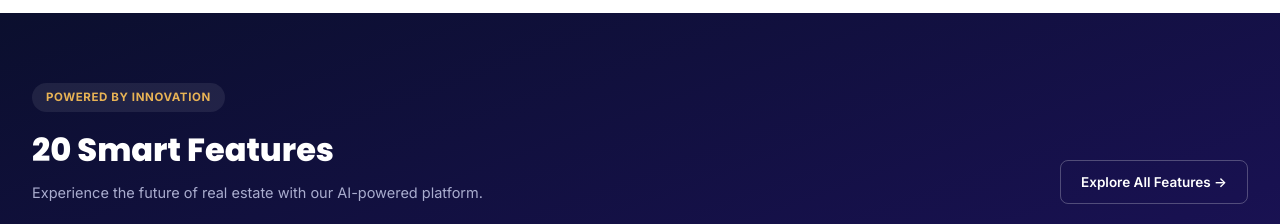
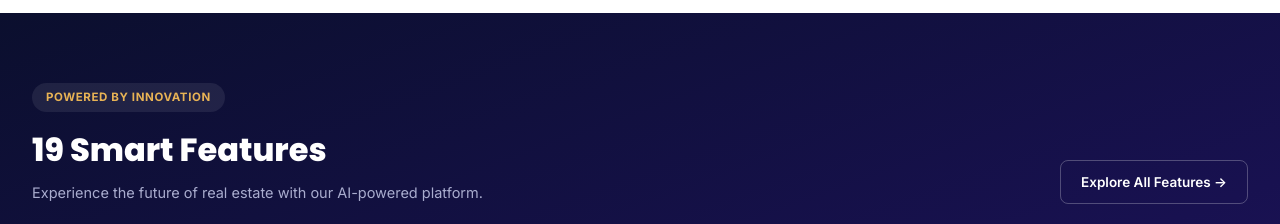
Before and after one commit to maaSantoshiConstructions/construction-frontend, a React (Vite) app: page / in a window 1280 px wide. Shown: the part 1060-1284 px from the top of the page. Built offline with nearby package versions, Linux system fonts and the light colour scheme; no server answers.

Commit message:
feat: integrate AI Follow-up automation with role-based access control and toggle local proxy settings

```diff
--- a/src/components/home/SmartFeatures.jsx
+++ b/src/components/home/SmartFeatures.jsx
@@ -49,19 +49,24 @@ export default function SmartFeatures() {
     { to: dashboardPath, icon: LuUser, label: 'Owner Dashboard' },
   ];
 
+  const visibleFeatures = features.filter((f) => {
+    if (user?.role === 'customer' && f.to === '/ai-followup') return false;
+    return true;
+  });
+
   return (
     <section className="features" id="features">
       <div className="wrap">
         <span className="eyebrow">POWERED BY INNOVATION</span>
         <div className="sec-head">
           <div>
-            <h2>20 Smart Features</h2>
+            <h2>{visibleFeatures.length} Smart Features</h2>
             <p>Experience the future of real estate with our AI-powered platform.</p>
           </div>
-          <Link to="/ai-recommendation" className="btn-line">Explore All Features →</Link>
+          <Link to="/smart-features" className="btn-line">Explore All Features →</Link>
         </div>
         <div className="feat-grid">
-          {features.map((f, i) => (
+          {visibleFeatures.map((f, i) => (
             <Link key={i} to={f.to} className="fcard">
               <div className="ic"><f.icon /></div>
               <span>{f.label}</span>
@@ -71,4 +76,5 @@ export default function SmartFeatures() {
       </div>
     </section>
   );
+
 }
--- a/src/components/layout/DashboardLayout.jsx
+++ b/src/components/layout/DashboardLayout.jsx
@@ -30,12 +30,11 @@ const roleSidebarLinks = {
     { label: 'Bookings',             path: '/admin/bookings',              ic: FaCalendarAlt },
     { label: 'Customers',            path: '/admin/customers',             ic: FaUsers },
     { label: 'Leads',                path: '/admin/leads',                 ic: FaChartLine },
+    { label: 'AI Follow-up',         path: '/ai-followup',                ic: FaChartLine },
     { label: 'Payments',             path: '/admin/payments',              ic: FaCreditCard },
     { label: 'Documents',            path: '/admin/documents',             ic: FaFileAlt },
     { label: 'Site Visits',          path: '/admin/site-visits',           ic: FaMapMarkerAlt },
     { label: 'Construction Updates', path: '/admin/construction-updates',  ic: FaHardHat },
-    // { label: 'Channel Partners',     path: '/admin/channel-partners',      ic: FaHandshake },
-    // { label: 'Settings',             path: '/admin/settings',              ic: FaCog },
     { label: 'Users',                path: '/admin/users',                 ic: FaUser },
   ],
   company_admin: [
@@ -45,21 +44,22 @@ const roleSidebarLinks = {
     { label: 'Bookings',             path: '/admin/bookings',              ic: FaCalendarAlt },
     { label: 'Customers',            path: '/admin/customers',             ic: FaUsers },
     { label: 'Leads',                path: '/admin/leads',                 ic: FaChartLine },
+    { label: 'AI Follow-up',         path: '/ai-followup',                ic: FaChartLine },
     { label: 'Payments',             path: '/admin/payments',              ic: FaCreditCard },
     { label: 'Documents',            path: '/admin/documents',             ic: FaFileAlt },
     { label: 'Site Visits',          path: '/admin/site-visits',           ic: FaMapMarkerAlt },
     { label: 'Construction Updates', path: '/admin/construction-updates',  ic: FaHardHat },
-    // { label: 'Channel Partners',     path: '/admin/channel-partners',      ic: FaHandshake },
-    // { label: 'Settings',             path: '/admin/settings',              ic: FaCog },
   ],
   sales_executive: [
     { label: 'Dashboard',   path: '/sales/dashboard',    ic: FaTachometerAlt },
     { label: 'My Leads',    path: '/sales/leads',        ic: FaChartLine },
+    { label: 'AI Follow-up',path: '/ai-followup',        ic: FaChartLine },
     { label: 'Site Visits', path: '/sales/site-visits',  ic: FaMapMarkerAlt },
     { label: 'Customers',   path: '/sales/customers',    ic: FaUsers },
   ],
   channel_partner: [
     { label: 'Dashboard',            path: '/partner/dashboard',    ic: FaTachometerAlt },
+    { label: 'AI Follow-up',         path: '/ai-followup',          ic: FaChartLine },
     { label: 'My Commissions',       path: '/partner/commissions',  ic: FaCreditCard },
     { label: 'My Referrals',         path: '/partner/referrals',    ic: FaGift },
     { label: 'Marketing Materials',  path: '/partner/materials',    ic: FaBullhorn },
--- a/src/pages/features/AIFollowupAutomation.jsx
+++ b/src/pages/features/AIFollowupAutomation.jsx
@@ -1,5 +1,7 @@
 import { useState, useEffect } from 'react';
 import { getLeads, updateLead, sendLeadEmail } from '../../api/leads';
+import { useAuth } from '../../context/AuthContext';
+import { Navigate } from 'react-router-dom';
 import toast from 'react-hot-toast';
 
 import FollowupHeader from '../../components/ai-followup/FollowupHeader';
@@ -39,6 +41,13 @@ const sequences = [
 ];
 
 export default function AIFollowupAutomation() {
+  const { user } = useAuth();
+
+  // Restrict customer role from accessing AI Follow-up Lead Automation
+  if (user?.role === 'customer') {
+    return <Navigate to="/" replace />;
+  }
+
   const [active, setActive] = useState(sequences[0]);
   const [leads, setLeads] = useState([]);
   const [selectedLeadId, setSelectedLeadId] = useState('');
@@ -48,6 +57,7 @@ export default function AIFollowupAutomation() {
   // Email Modal state
   const [emailModalOpen, setEmailModalOpen] = useState(false);
   const [selectedStep, setSelectedStep] = useState(null);
+
 
   useEffect(() => {
     const fetchLeads = async () => {
--- a/src/pages/website/SmartFeatures.jsx
+++ b/src/pages/website/SmartFeatures.jsx
@@ -28,6 +28,11 @@ export default function SmartFeatures() {
   const { user, getRedirectPath } = useAuth();
   const dashboardPath = user ? getRedirectPath(user.role) : '/login';
 
+  const visibleFeatures = features.filter((f) => {
+    if (user?.role === 'customer' && f.path === '/ai-followup') return false;
+    return true;
+  });
+
   return (
     <div style={{ background: '#f7f7fb', minHeight: '100vh', paddingBottom: '90px' }}>
 
@@ -43,7 +48,7 @@ export default function SmartFeatures() {
         <div className="wrap">
           <span className="eyebrow" style={{ background: 'rgba(255,255,255,.08)', color: 'var(--gold)' }}>POWERED BY INNOVATION</span>
           <h1 style={{ fontFamily: 'Poppins,Inter,sans-serif', fontSize: '42px', fontWeight: 800, color: '#fff', margin: '12px 0 14px' }}>
-            20 Smart Features
+            {visibleFeatures.length} Smart Features
           </h1>
           <p style={{ color: '#b7bade', fontSize: '16px', maxWidth: '540px', margin: '0 auto', lineHeight: 1.6 }}>
             Experience the future of real estate investing. Explore our intelligent, AI-powered toolkit designed to make plot buying seamless.
@@ -54,10 +59,11 @@ export default function SmartFeatures() {
       {/* ===== FEATURES GRID ===== */}
       <div className="wrap" style={{ marginTop: '48px' }}>
         <div style={{ display: 'grid', gridTemplateColumns: 'repeat(auto-fill, minmax(280px, 1fr))', gap: '22px' }}>
-          {features.map((f, i) => (
+          {visibleFeatures.map((f, i) => (
             <Link
               key={i}
               to={f.title === 'Owner Dashboard' ? dashboardPath : f.path}
+
               className="ccard"
               style={{
                 flexDirection: 'column',
--- a/vite.config.js
+++ b/vite.config.js
@@ -8,13 +8,13 @@ export default defineConfig({
     port: 5173,
     proxy: {
       '/api': {
-        // target: 'http://localhost:5002',
-        target: 'https://construction-backend-96b8.onrender.com',
+        target: 'http://localhost:5002',
+        // target: 'https://construction-backend-96b8.onrender.com',
         changeOrigin: true
       },
       '/uploads': {
-        // target: 'http://localhost:5002',
-        target: 'https://construction-backend-96b8.onrender.com',
+        target: 'http://localhost:5002',
+        // target: 'https://construction-backend-96b8.onrender.com',
         changeOrigin: true
       }
     }
```
Also changed, not shown: src/api/axios.js (line endings or trailing spaces).
